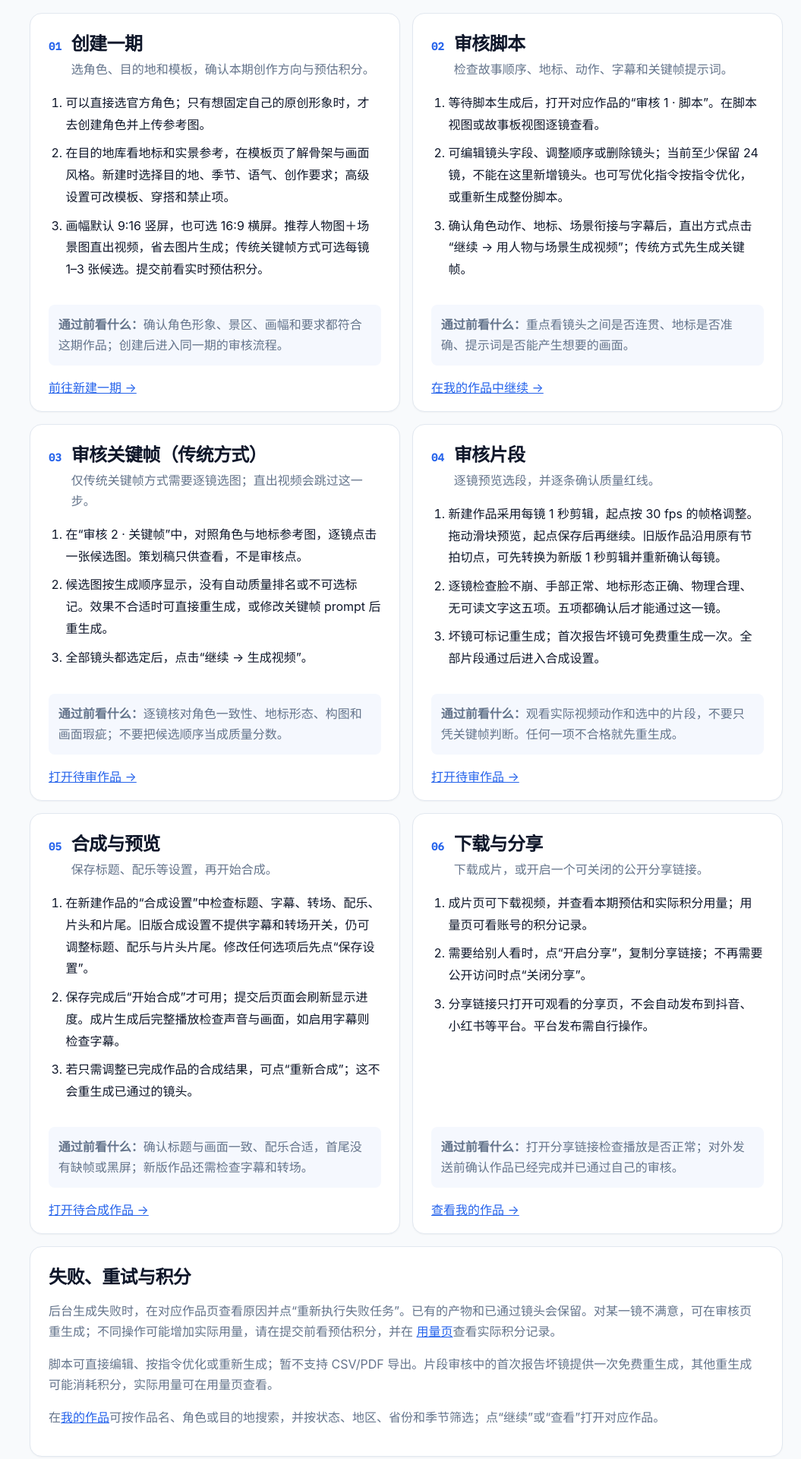
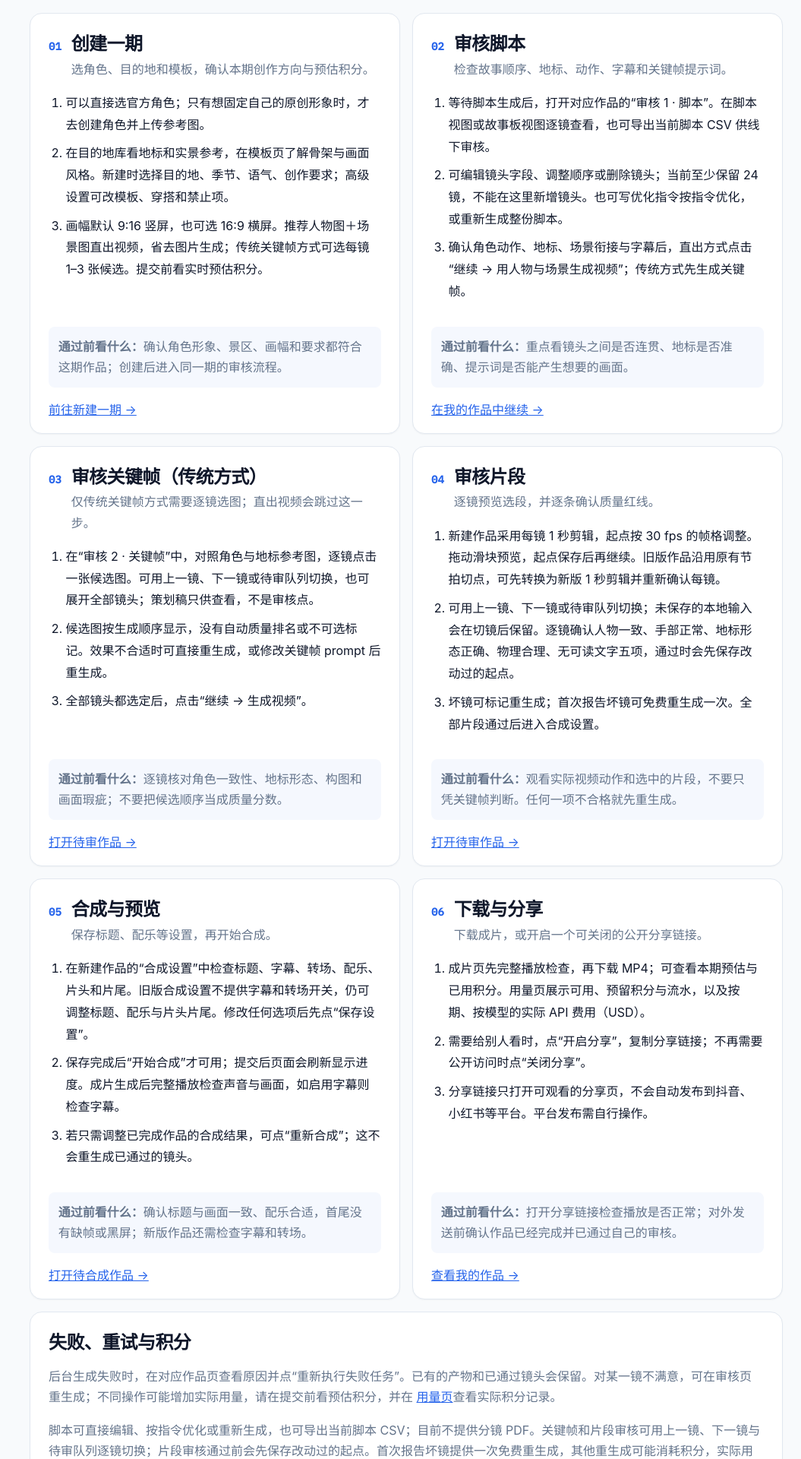
Before and after one commit to zhanghui-china/Kelvoy, a React (Vite) app in the folder apps/web/: page /help in a window 1280 px wide. Shown: the part 1620-3540 px from the top of the page at 76% size, without its empty margins (225-1280 px from the left). Built offline with nearby package versions, Linux system fonts and the light colour scheme; no server answers; what @kelvoy/engine would draw is missing.

Commit message:
docs(web): align help with merged review and delivery flows

```diff
--- a/apps/web/src/frontend/guide.ts
+++ b/apps/web/src/frontend/guide.ts
@@ -22,7 +22,7 @@ export const GUIDE_SECTIONS = [
     href: "/works",
     action: "在我的作品中继续",
     steps: [
-      "等待脚本生成后，打开对应作品的“审核 1 · 脚本”。在脚本视图或故事板视图逐镜查看。",
+      "等待脚本生成后，打开对应作品的“审核 1 · 脚本”。在脚本视图或故事板视图逐镜查看，也可导出当前脚本 CSV 供线下审核。",
       "可编辑镜头字段、调整顺序或删除镜头；当前至少保留 24 镜，不能在这里新增镜头。也可写优化指令按指令优化，或重新生成整份脚本。",
       "确认角色动作、地标、场景衔接与字幕后，直出方式点击“继续 → 用人物与场景生成视频”；传统方式先生成关键帧。",
     ],
@@ -36,7 +36,7 @@ export const GUIDE_SECTIONS = [
     href: "/works",
     action: "打开待审作品",
     steps: [
-      "在“审核 2 · 关键帧”中，对照角色与地标参考图，逐镜点击一张候选图。策划稿只供查看，不是审核点。",
+      "在“审核 2 · 关键帧”中，对照角色与地标参考图，逐镜点击一张候选图。可用上一镜、下一镜或待审队列切换，也可展开全部镜头；策划稿只供查看，不是审核点。",
       "候选图按生成顺序显示，没有自动质量排名或不可选标记。效果不合适时可直接重生成，或修改关键帧 prompt 后重生成。",
       "全部镜头都选定后，点击“继续 → 生成视频”。",
     ],
@@ -51,7 +51,7 @@ export const GUIDE_SECTIONS = [
     action: "打开待审作品",
     steps: [
       "新建作品采用每镜 1 秒剪辑，起点按 30 fps 的帧格调整。拖动滑块预览，起点保存后再继续。旧版作品沿用原有节拍切点，可先转换为新版 1 秒剪辑并重新确认每镜。",
-      "逐镜检查脸不崩、手部正常、地标形态正确、物理合理、无可读文字这五项。五项都确认后才能通过这一镜。",
+      "可用上一镜、下一镜或待审队列切换；未保存的本地输入会在切镜后保留。逐镜确认人物一致、手部正常、地标形态正确、物理合理、无可读文字五项，通过时会先保存改动过的起点。",
       "坏镜可标记重生成；首次报告坏镜可免费重生成一次。全部片段通过后进入合成设置。",
     ],
     review: "观看实际视频动作和选中的片段，不要只凭关键帧判断。任何一项不合格就先重生成。",
@@ -78,7 +78,7 @@ export const GUIDE_SECTIONS = [
     href: "/works",
     action: "查看我的作品",
     steps: [
-      "成片页可下载视频，并查看本期预估和实际积分用量；用量页可看账号的积分记录。",
+      "成片页先完整播放检查，再下载 MP4；可查看本期预估与已用积分。用量页展示可用、预留积分与流水，以及按期、按模型的实际 API 费用（USD）。",
       "需要给别人看时，点“开启分享”，复制分享链接；不再需要公开访问时点“关闭分享”。",
       "分享链接只打开可观看的分享页，不会自动发布到抖音、小红书等平台。平台发布需自行操作。",
     ],
--- a/apps/web/src/frontend/pages/HelpPage.tsx
+++ b/apps/web/src/frontend/pages/HelpPage.tsx
@@ -140,7 +140,7 @@ export default function HelpPage() {
       <section className="k-card k-help-extra" id="retries" tabIndex={-1}>
         <h2>失败、重试与积分</h2>
         <p>后台生成失败时，在对应作品页查看原因并点“重新执行失败任务”。已有的产物和已通过镜头会保留。对某一镜不满意，可在审核页重生成；不同操作可能增加实际用量，请在提交前看预估积分，并在 <Link to="/usage">用量页</Link>查看实际积分记录。</p>
-        <p>脚本可直接编辑、按指令优化或重新生成；暂不支持 CSV/PDF 导出。片段审核中的首次报告坏镜提供一次免费重生成，其他重生成可能消耗积分，实际用量可在用量页查看。</p>
+        <p>脚本可直接编辑、按指令优化或重新生成，也可导出当前脚本 CSV；目前不提供分镜 PDF。关键帧和片段审核可用上一镜、下一镜与待审队列逐镜切换；片段审核通过前会先保存改动过的起点。首次报告坏镜提供一次免费重生成，其他重生成可能消耗积分，实际用量可在用量页查看。</p>
         <p>在<Link to="/works">我的作品</Link>可按作品名、角色或目的地搜索，并按状态、地区、省份和季节筛选；点“继续”或“查看”打开对应作品。</p>
       </section>
 
--- a/apps/web/src/frontend/pages/help-search.ts
+++ b/apps/web/src/frontend/pages/help-search.ts
@@ -21,7 +21,7 @@ export const HELP_SEARCH_ITEMS: readonly HelpSearchItem[] = [
   { id: "templates", title: "模板如何搭配", group: "资源与账户", text: "模板库搜索或按类型筛选，查看骨架、调色、片头片尾和标题样式，带入新建一期。" },
   { id: "settings", title: "出片默认值", group: "资源与账户", text: "设置默认语气和传统关键帧方式每镜候选数。" },
   { id: "credits", title: "积分与流水", group: "资源与账户", text: "积分可用余额、任务预留、成功结算、失败退回与实际用量。" },
-  { id: "retries", title: "失败、重试与积分", group: "问题处理", text: "我的作品可按作品名、角色、目的地搜索，按状态、地区、省份、季节筛选；后台生成失败后重新执行失败任务。已有产物与已通过镜头保留。脚本编辑、指令优化或重新生成；暂不支持 CSV/PDF 导出。片段审核首次报告坏镜免费重生成，其他操作可能增加实际积分。" },
+  { id: "retries", title: "失败、重试与积分", group: "问题处理", text: "我的作品可按作品名、角色、目的地搜索，按状态、地区、省份、季节筛选；后台生成失败后重新执行失败任务。已有产物与已通过镜头保留。脚本编辑、指令优化或重新生成；可导出 CSV，暂不提供分镜 PDF。关键帧与片段审核可用上一镜、下一镜及待审队列切换，片段起点在通过前保存。首次报告坏镜免费重生成，其他操作可能增加实际积分。" },
   { id: "faq", title: "常见问题", group: "问题处理", text: "官方角色、横屏 16:9、关键帧候选图、分享链接与平台发布。" },
 ];
 
```
Also changed, not shown: 4 other files (tests, documents, lock files or other folders).
